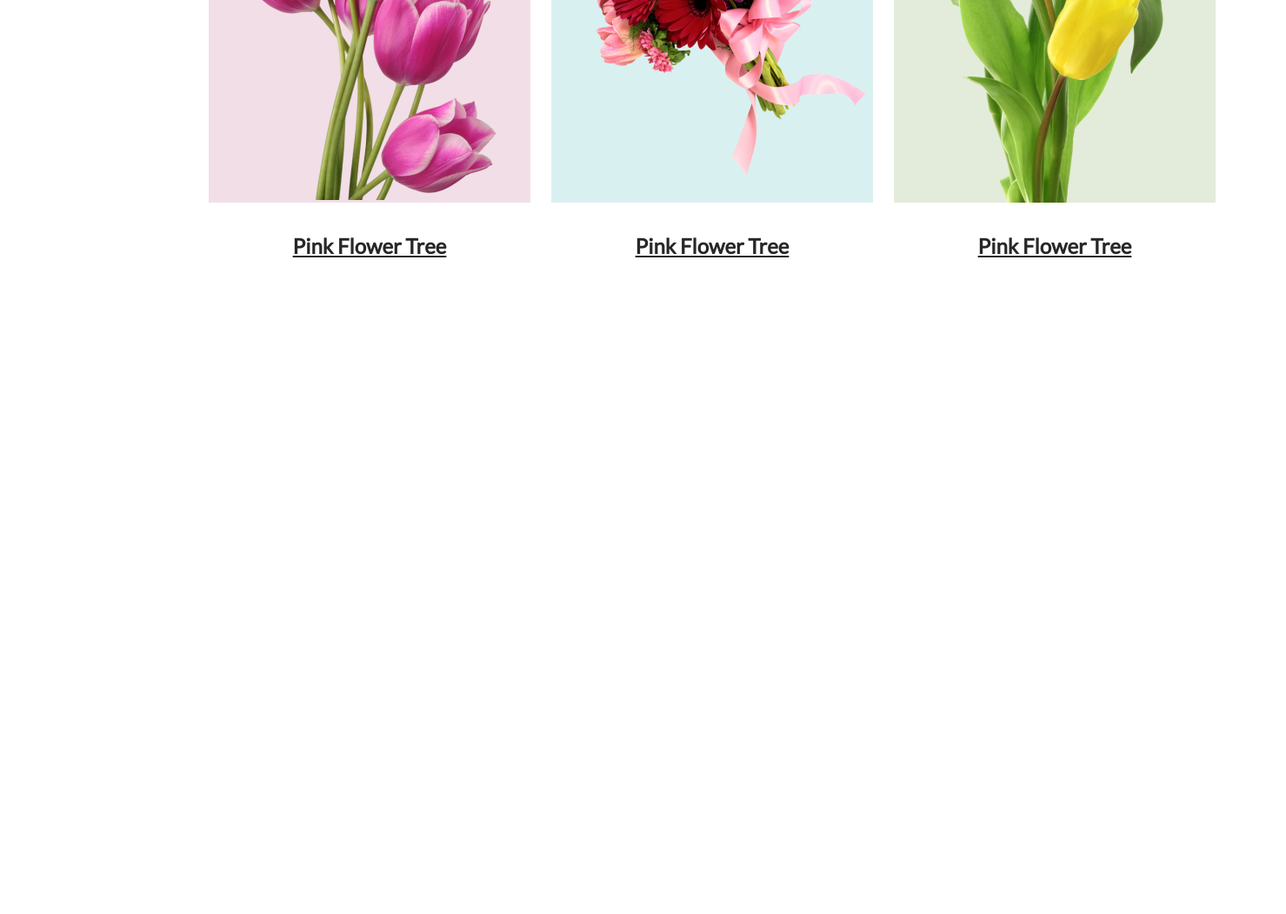
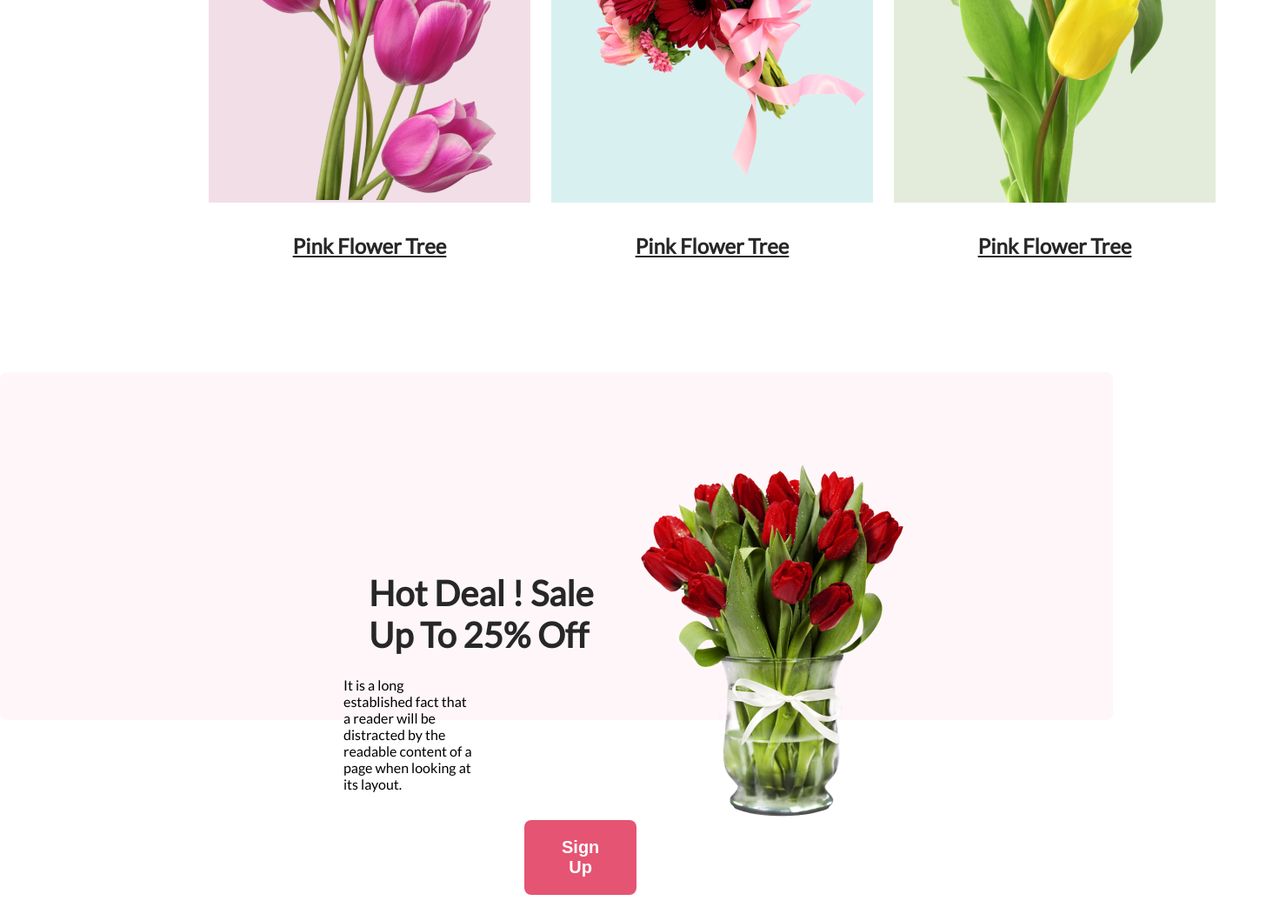
Before and after one commit to hasan-imam333/flower-shop-assignment-1, a plain HTML site: page index.html in a window 1280 px wide. Shown: the part 1737-2788 px from the top of the page at 87% size, 1479 px wide, since content can reach past the window. Before the commit the page ends 2037 px from the top, so only its background shows below. Drawn offline with Linux system fonts and the light colour scheme.

Commit message:
hot deal part added

```diff
--- a/index.html
+++ b/index.html
@@ -1,22 +1,26 @@
 <!DOCTYPE html>
 <html lang="en">
+
 <head>
     <meta charset="UTF-8">
     <meta name="viewport" content="width=device-width, initial-scale=1.0">
     <title>Document</title>
     <link rel="stylesheet" href="style.css">
     <link rel="preconnect" href="https://fonts.googleapis.com">
-<link rel="preconnect" href="https://fonts.gstatic.com" crossorigin>
-<link href="https://fonts.googleapis.com/css2?family=Lato&display=swap" rel="stylesheet">
+    <link rel="preconnect" href="https://fonts.gstatic.com" crossorigin>
+    <link href="https://fonts.googleapis.com/css2?family=Lato&display=swap" rel="stylesheet">
 </head>
+
 <body>
     <header>
         <div>
-            <h3  class="header-title">
+            <h3 class="header-title">
                 Let's make beautiful flowers a part of your life.
             </h3>
             <p class="header-description">
-                It is a long established fact that a reader will be distracted by the readable <br> content of a page when looking at its layout. The point of using Lorem Ipsum is <br> that it has a more-or-less normal distribution of letters.
+                It is a long established fact that a reader will be distracted by the readable <br> content of a page
+                when looking at its layout. The point of using Lorem Ipsum is <br> that it has a more-or-less normal
+                distribution of letters.
             </p>
             <div class="header-btn-cont"> <button class="header-btn">Shop Now</button></div>
         </div>
@@ -27,29 +31,46 @@
         <div class="feature-segment">
             <h3 class="feature-title">Our Featured Flowers</h3>
             <div class="feature-description-1">
-                <p class="feature-description-2">It is a long established fact that a reader will be distracted by the readable content of a page when looking at its layout.</p>
+                <p class="feature-description-2">It is a long established fact that a reader will be distracted by the
+                    readable content of a page when looking at its layout.</p>
             </div>
 
             <div class="flower-container">
                 <div>
                     <div class="flower-1">
-                        <img src="Flower Asset/pngwing 6.png" class="flower-1-1"> </div>
+                        <img src="Flower Asset/pngwing 6.png" class="flower-1-1">
+                    </div>
                     <div class="flower-name">Pink Flower Tree</div>
                 </div>
                 <div>
                     <div class="flower-2">
-                        <img src="Flower Asset/pngwing 5.png" class="flower-2-1"></div>
+                        <img src="Flower Asset/pngwing 5.png" class="flower-2-1">
+                    </div>
                     <div class="flower-name">Pink Flower Tree</div>
                 </div>
                 <div>
                     <div class="flower-3">
-                        <img src="Flower Asset/pngwing 7.png" class="flower-3-1"></div>
+                        <img src="Flower Asset/pngwing 7.png" class="flower-3-1">
+                    </div>
                     <div class="flower-name">Pink Flower Tree</div>
                 </div>
+            </div>
+        </div>
+        <div class="hot-deal">
+            <div>
+                <h3 class="hot-deal-title">Hot Deal ! Sale Up To 25% Off</h3>
+                <div class="hot-deal-description">It is a long established fact that a reader will be distracted by the readable content of a page when looking at its layout.
+                </div>
+                <div class="sign-btn-1"> <button class="sign-btn-1-1">Sign Up</button></div>
+            </div>
+
+            <div class="hot-deal-flower-1">
+                <img src="Flower Asset/pngwing 8.png" class="hot-deal-flower-1-1">
             </div>
         </div>
     </main>
 
 
 </body>
+
 </html>
--- a/style.css
+++ b/style.css
@@ -128,3 +128,43 @@ header {
     line-height: 35px;
     text-decoration-line: underline;
 }
+
+/* Hot deal part */
+.hot-deal {
+    margin-top: 128px;
+    height: 50vh;
+    border-radius: 8px;
+    background: rgba(229, 84, 115, 0.05);
+    display: flex;
+    justify-content: space-between;
+}
+
+.hot-deal-title {
+    padding: 230px 0px 0px 424px;
+    color: #272727;
+    font-size: 40px;
+    font-weight: 800;
+}
+
+.hot-deal-description {
+    padding: 24px 186px 0px 395px;
+}
+
+.sign-btn-1 {
+    margin-top: 32px;
+    padding-left: 603px;
+}
+
+.sign-btn-1-1 {
+    padding: 20px 43px 20px 43px;
+    border: 0px;
+    border-radius: 8px;
+    background: #E55473;
+    color: #FFF;
+    font-size: 20px;
+    font-weight: 700;
+}
+
+.hot-deal-flower-1-1{
+    padding:100px 429px 100px 0px;
+}
```
